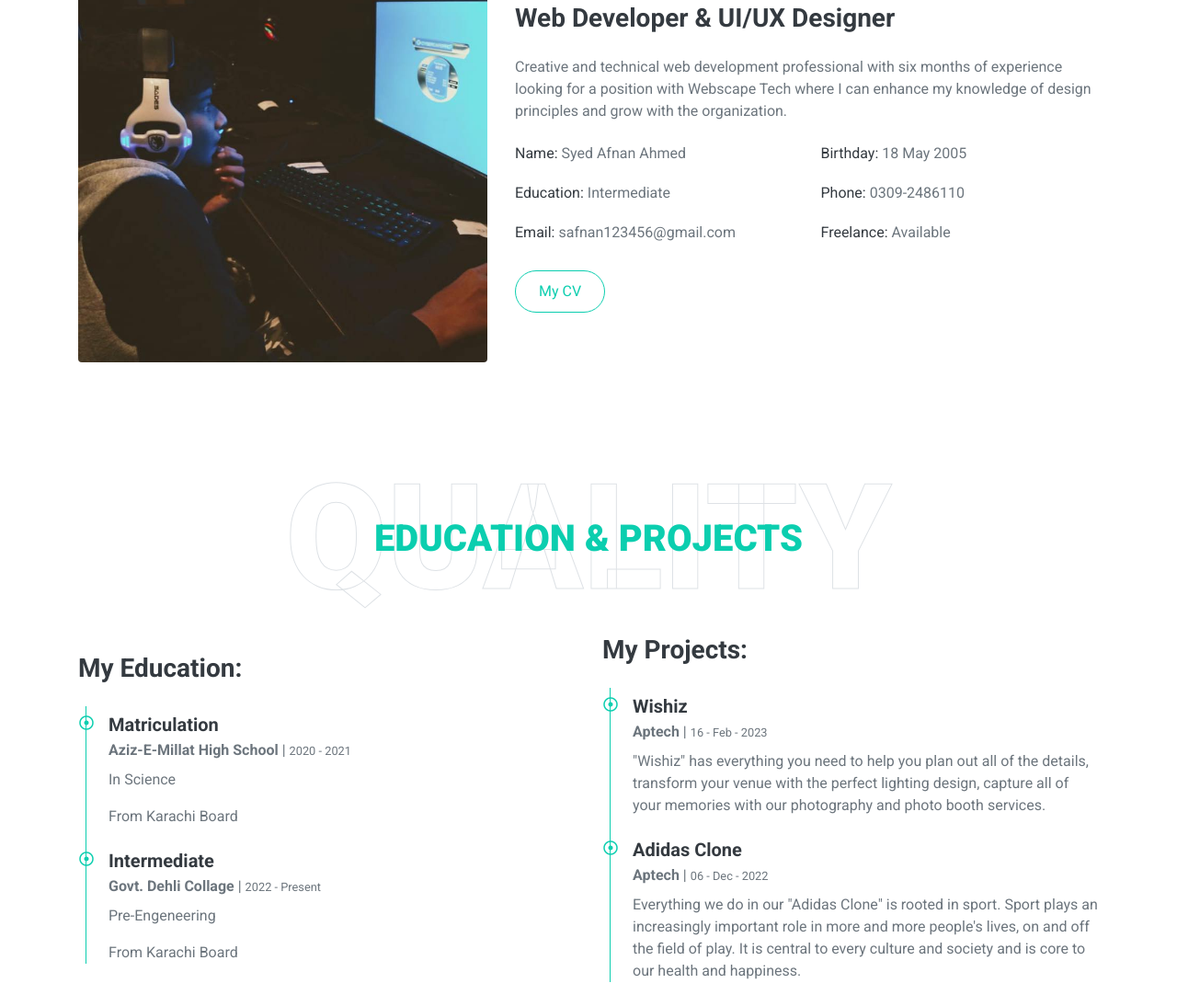
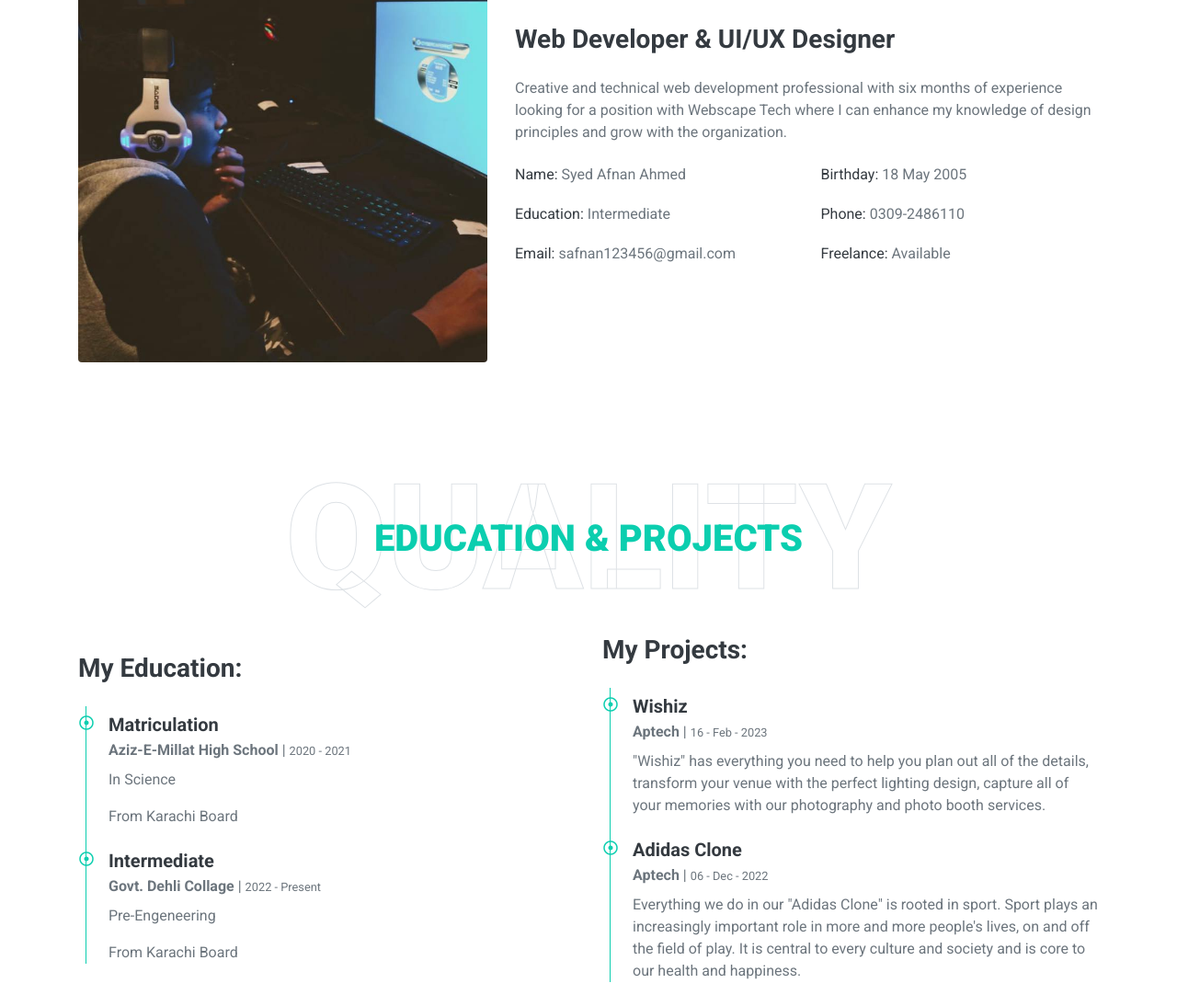
Before and after one commit to AffuIsOP/AffuPortfolio, a plain HTML site: page index.html in a window 1280 px wide. Shown: the part 1147-2241 px from the top of the page at 92% size. Drawn offline with nearby package versions, Linux system fonts and the light colour scheme.

Commit message:
Update index.html

```diff
--- a/index.html
+++ b/index.html
@@ -112,7 +112,7 @@
                             <h6>Freelance: <span class="text-secondary">Available</span></h6>
                         </div>
                     </div>
-                    <a target="_blank" href="Afnan.pdf" class="btn btn-outline-primary mr-4">My CV</a>
+<!--                     <a target="_blank" href="Afnan.pdf" class="btn btn-outline-primary mr-4">My CV</a> -->
                 </div>
             </div>
         </div>
```
